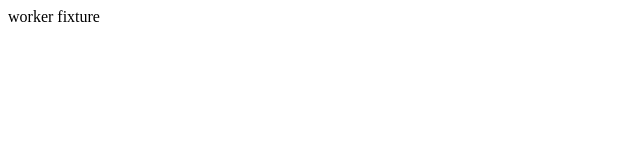
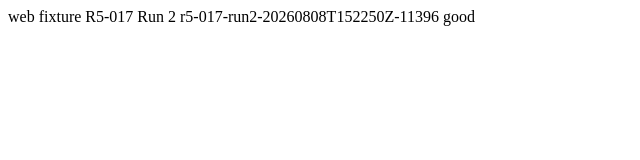
Before and after one commit to huutawn/opsi-r5-005-fixture, a plain HTML site: page services/worker/index.html in a window 1280 px wide. Shown: the whole page, without its empty margins (0-640 px from the left). Drawn offline with Linux system fonts and the light colour scheme.

Commit message:
test: publish R5-017 Run 2 good fixtures

```diff
--- a/services/worker/index.html
+++ b/services/worker/index.html
@@ -2,5 +2,5 @@
 <html lang="en">
 <meta charset="utf-8">
 <title>Opsi fixture worker</title>
-<body>worker fixture</body>
+<body>web fixture R5-017 Run 2 r5-017-run2-20260808T152250Z-11396 good</body>
 </html>
```
Also changed, not shown: services/api/index.html (+1 -1 lines).
